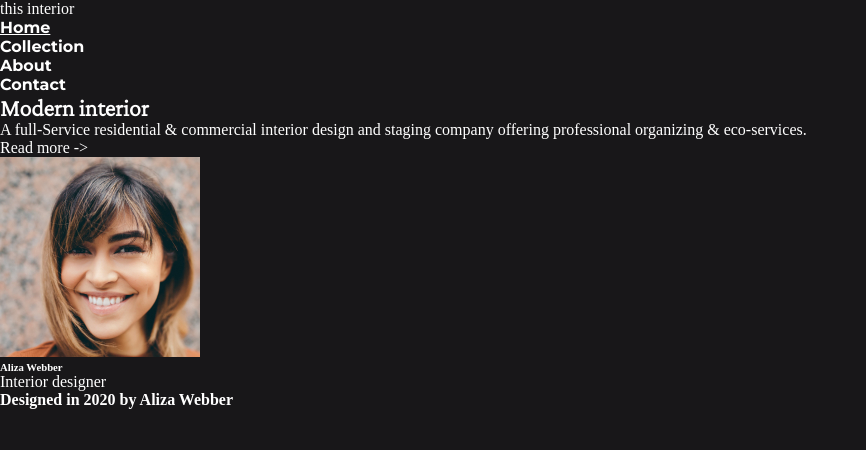
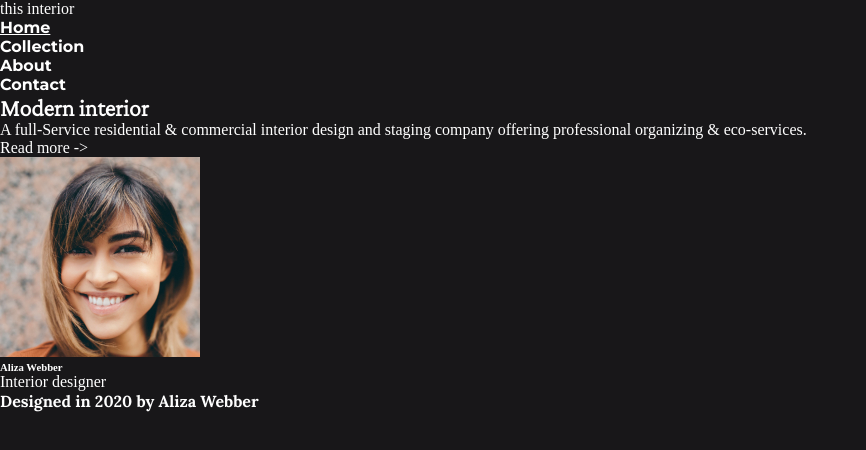
Before and after one commit to Jasmine582/interior_consultant, a plain HTML site: page index.html in a window 1280 px wide. Shown: the whole page, without its empty margins (0-866 px from the left). Drawn offline with nearby package versions, Linux system fonts and the light colour scheme.

Commit message:
Added new font

```diff
--- a/css/main.scss
+++ b/css/main.scss
@@ -23,3 +23,6 @@ nav {
 
         }
   }
+  .desc {
+    font-family: 'Lora', serif;
+  }
--- a/index.html
+++ b/index.html
@@ -12,6 +12,9 @@
 <link rel="preconnect" href="https://fonts.googleapis.com">
 <link rel="preconnect" href="https://fonts.gstatic.com" crossorigin>
 <link href="https://fonts.googleapis.com/css2?family=Crimson+Pro:wght@200&display=swap" rel="stylesheet">
+<link rel="preconnect" href="https://fonts.googleapis.com">
+<link rel="preconnect" href="https://fonts.gstatic.com" crossorigin>
+<link href="https://fonts.googleapis.com/css2?family=Lora:wght@700&display=swap" rel="stylesheet">
 </head>
 <body>
   <header>
```
Also changed, not shown: css/main.css.
